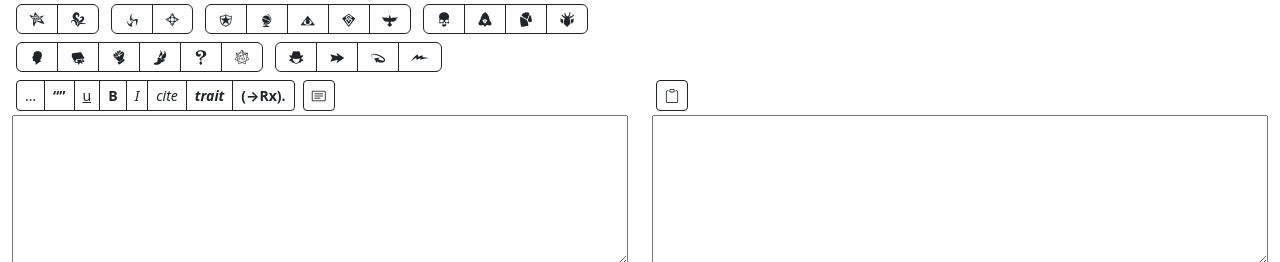
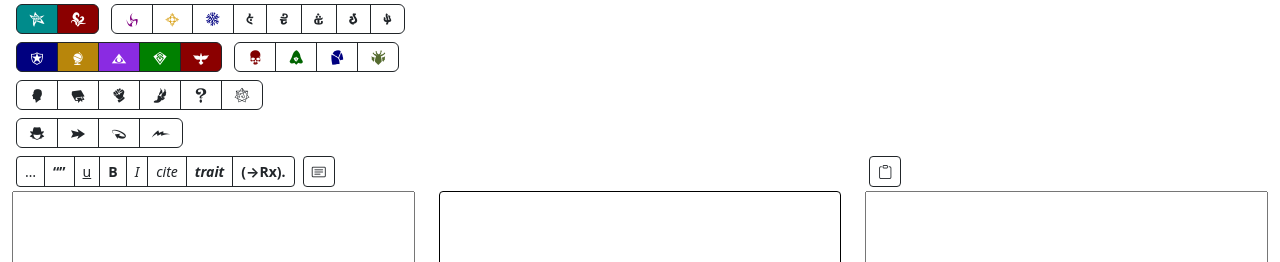
Before and after one commit to matteopic/arkham-editor, a plain HTML site: page index.html in a window 1280 px wide. Shown: the top 262 px of the page. Drawn offline with nearby package versions, Linux system fonts and the light colour scheme; files whose address does not match are found by name.

Commit message:
- Moved preview in middle - Added font - Token colors

```diff
--- a/index.html
+++ b/index.html
@@ -10,6 +10,9 @@
 		<!-- Bootstrap CSS -->
 		<link href="https://cdn.jsdelivr.net/npm/bootstrap@5.2.3/dist/css/bootstrap.min.css" rel="stylesheet" integrity="sha384-rbsA2VBKQhggwzxH7pPCaAqO46MgnOM80zW1RWuH61DGLwZJEdK2Kadq2F9CUG65" crossorigin="anonymous">
 		<link rel="stylesheet" href="https://cdn.jsdelivr.net/npm/bootstrap-icons@1.10.2/font/bootstrap-icons.css">
+		<link rel="preconnect" href="https://fonts.googleapis.com">
+		<link rel="preconnect" href="https://fonts.gstatic.com" crossorigin>
+		<link href="https://fonts.googleapis.com/css2?family=Amiri:ital,wght@0,400;0,700;1,400;1,700&display=swap" rel="stylesheet">
 		<link rel="stylesheet" href="fonts/arkhamicons.css"></link>
 		<style>
 		#source{
@@ -18,45 +21,54 @@
 			min-height: 150px;
 		}
 
-		#result, #md{
+		#result{
 			display:block;
 			width: 100%;
 			min-height: 150px;
 			font-family: monospace;
 		}
+		#md { border: 1px solid black; border-radius: 4px; padding: 1rem; min-height: 150px;}
 		#md p { white-space: pre-line;}
+
 		.btn-bar{ padding: 0.5rem; }
 		.btn[class^="arkhamicons"]{ font-size: 1.1rem; }
 		.text-center{ text-align: center; }
 
 		.trait{ font-weight:bold; font-style: italic; }
 		cite::before { content: "\2013\FEFF"; }
+		.card-text{ font-family: 'Amiri', sans-serif;}
 		</style>
 	</head>
 	<body>
 		<div class="container-fluid">
 			<div class="row">
-				<div class="col">
+				<div class="col-md">
 					<div class="btn-group insertButtons m-1" role="group">
-						<button type="button" class="btn btn-outline-dark arkhamiconselder_sign" data-insert="[elder_sign]"></button>
-						<button type="button" class="btn btn-outline-dark arkhamiconsauto_fail" data-insert="[auto_fail]"></button>
+						<button type="button" class="btn btn-outline-dark arkhamiconselder_sign" data-insert="[elder_sign]" style="background-color:darkcyan;color:white;"></button>
+						<button type="button" class="btn btn-outline-dark arkhamiconsauto_fail" data-insert="[auto_fail]" style="background-color:darkred; color:white;"></button>
 					</div>
 					<div class="btn-group insertButtons m-1" role="group">
-						<button type="button" class="btn btn-outline-dark arkhamiconscurse" data-insert="[curse]"></button>
-						<button type="button" class="btn btn-outline-dark arkhamiconsbless" data-insert="[bless]"></button>
+						<button type="button" class="btn btn-outline-dark arkhamiconscurse" data-insert="[curse]" style="color:purple;"></button>
+						<button type="button" class="btn btn-outline-dark arkhamiconsbless" data-insert="[bless]" style="color:goldenrod;"></button>
+						<button type="button" class="btn btn-outline-dark arkhamiconsfrost" data-insert="[frost]" style="color:navy;"></button>
+						<button type="button" class="btn btn-outline-dark arkhamiconsseal_a" data-insert="[seal_a]"></button>
+						<button type="button" class="btn btn-outline-dark arkhamiconsseal_b" data-insert="[seal_b]"></button>
+						<button type="button" class="btn btn-outline-dark arkhamiconsseal_c" data-insert="[seal_c]"></button>
+						<button type="button" class="btn btn-outline-dark arkhamiconsseal_d" data-insert="[seal_d]"></button>
+						<button type="button" class="btn btn-outline-dark arkhamiconsseal_e" data-insert="[seal_e]"></button>
 					</div>
 					<div class="btn-group insertButtons m-1" role="group">
-						<button type="button" class="btn btn-outline-dark arkhamiconsguardian" data-insert="[guardian]"></button>
-						<button type="button" class="btn btn-outline-dark arkhamiconsseeker" data-insert="[seeker]"></button>
-						<button type="button" class="btn btn-outline-dark arkhamiconsmystic" data-insert="[mystic]"></button>
-						<button type="button" class="btn btn-outline-dark arkhamiconsrogue" data-insert="[rogue]"></button>
-						<button type="button" class="btn btn-outline-dark arkhamiconssurvivor" data-insert="[survivor]"></button>
+						<button type="button" class="btn btn-outline-dark arkhamiconsguardian" data-insert="[guardian]" style="background-color:navy;color:white;"></button>
+						<button type="button" class="btn btn-outline-dark arkhamiconsseeker" data-insert="[seeker]"  style="background-color:darkgoldenrod;color:white;"></button>
+						<button type="button" class="btn btn-outline-dark arkhamiconsmystic" data-insert="[mystic]" style="background-color:blueviolet;color:white;"></button>
+						<button type="button" class="btn btn-outline-dark arkhamiconsrogue" data-insert="[rogue]"  style="background-color:green;color:white;"></button>
+						<button type="button" class="btn btn-outline-dark arkhamiconssurvivor" data-insert="[survivor]"  style="background-color:darkred;color:white;"></button>
 					</div>
 					<div class="btn-group insertButtons m-1" role="group">
-						<button type="button" class="btn btn-outline-dark arkhamiconsskull" data-insert="[skull]"></button>
-						<button type="button" class="btn btn-outline-dark arkhamiconscultist" data-insert="[cultist]"></button>
-						<button type="button" class="btn btn-outline-dark arkhamiconstablet" data-insert="[tablet]"></button>
-						<button type="button" class="btn btn-outline-dark arkhamiconselder_thing" data-insert="[elder_thing]"></button>
+						<button type="button" class="btn btn-outline-dark arkhamiconsskull" data-insert="[skull]" style="color:maroon;"></button>
+						<button type="button" class="btn btn-outline-dark arkhamiconscultist" data-insert="[cultist]" style="color:darkgreen;"></button>
+						<button type="button" class="btn btn-outline-dark arkhamiconstablet" data-insert="[tablet]" style="color:navy;"></button>
+						<button type="button" class="btn btn-outline-dark arkhamiconselder_thing" data-insert="[elder_thing]" style="color:darkolivegreen;"></button>
 					</div>
 					<div class="btn-group insertButtons m-1" role="group">
 						<button type="button" class="btn btn-outline-dark arkhamiconswillpower" data-insert="[willpower]"></button>
@@ -85,14 +97,12 @@
 					<button  type="button" class="btn btn-outline-dark btn-sm"  id="btnFixSpaces" title="fix spaces"><i class="bi bi-card-text"></i></button>
 					<textarea id="source"></textarea>
 				</div>
-				<div class="col align-self-end">
-					<button type="button" class="btn btn-outline-dark btn-sm  m-1" id="btnCopy" title="Copy to clipboard"><i class="bi bi-clipboard"></i></button>
+				<div class="col-md card-text  align-self-end">
+					<div id="md"></div>
+				</div>
+				<div class="col-md align-self-end">
+					<button type="button" class="btn btn-outline-dark btn-sm  m-1" id="btnCopy" title="Copy JSON to clipboard"><i class="bi bi-clipboard"></i></button>
 					<textarea id="result"></textarea>
-				</div>
-			</div>
-			<div class="row">
-				<div class="col p-2">
-					<div id="md"></div>
 				</div>
 			</div>
 		</div>
@@ -110,7 +120,8 @@
 		<script src="https://code.jquery.com/jquery-3.6.1.slim.min.js" integrity="sha256-w8CvhFs7iHNVUtnSP0YKEg00p9Ih13rlL9zGqvLdePA=" crossorigin="anonymous"></script>
         <script src="https://cdn.jsdelivr.net/npm/marked/marked.min.js"></script>
 		<script>
-			const tags = ["curse","bless", "skull", "cultist", "tablet", "elder_thing", "elder_sign", "auto_fail", "guardian", "seeker", "mystic", "rogue", "survivor", "willpower", "intellect", "combat", "agility", "neutral", "wild", "per_investigator", "action", "reaction", "free"];
+			const tags = ["curse","bless", "skull", "cultist", "tablet", "elder_thing", "elder_sign", "auto_fail", "guardian", "seeker", "mystic", "rogue", "survivor", "willpower", "intellect", "combat", "agility", "neutral", "wild", "per_investigator", "action", "reaction", "free",
+		"frost", "seal_a", "seal_b", "seal_c", "seal_d", "seal_e"];
 
 			jQuery(()=>{
 				const onSourceChange = (evt)=>{
```
